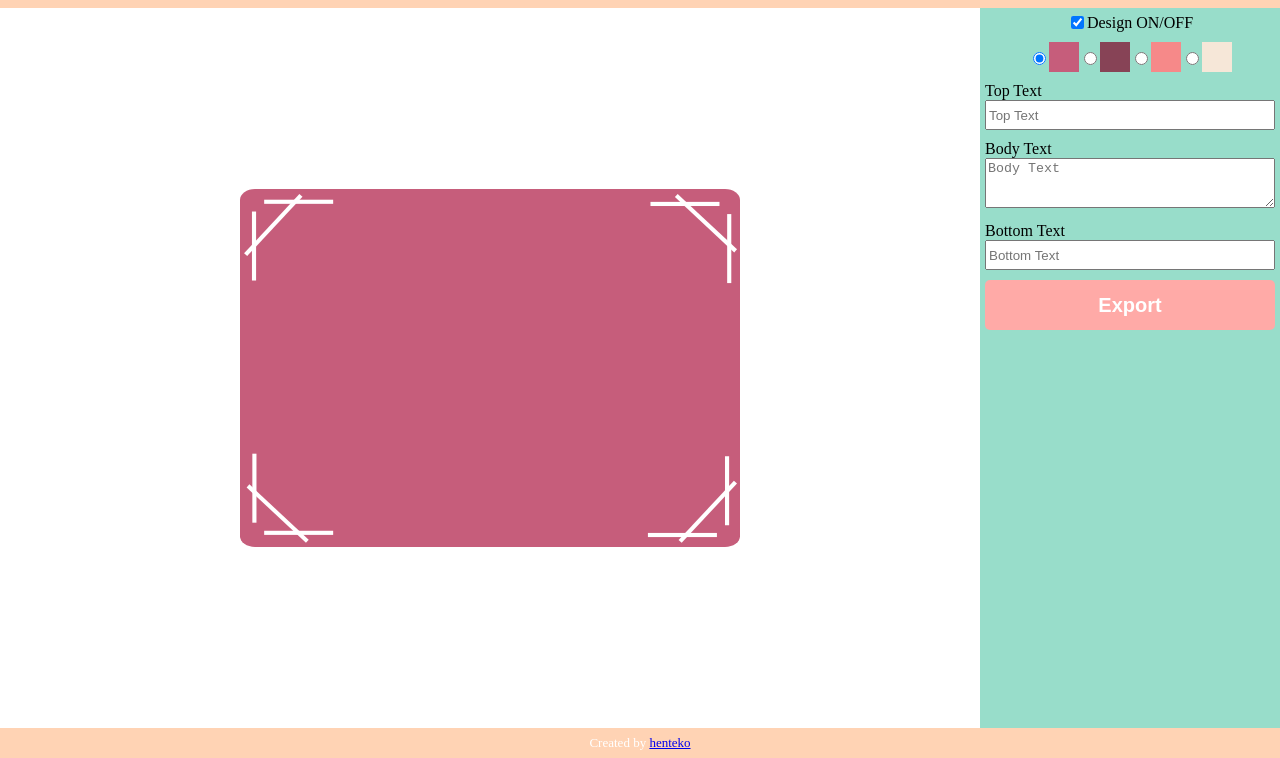
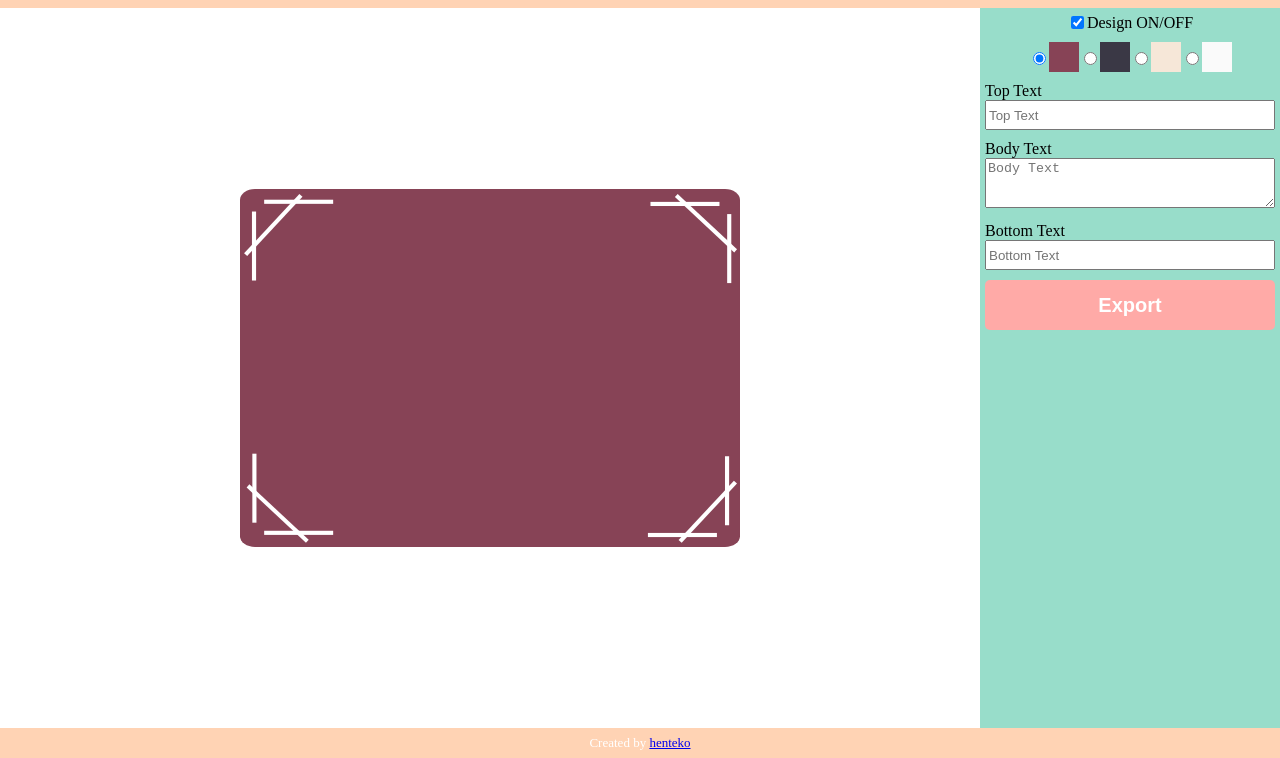
Before and after one commit to henteko/card-maker-kun, a plain HTML site: page index.html in a window 1280 px wide. Shown: the part 42-800 px from the top of the page. Drawn offline with Linux system fonts and the light colour scheme.

Commit message:
色を変更

```diff
--- a/card-maker-kun/index.css
+++ b/card-maker-kun/index.css
@@ -53,7 +53,7 @@ body {
 
 .card {
   position: relative;
-  background-color: #C65D7B;
+  background-color: #874356;
   width: 500px;
   height: 358px;
 
--- a/card-maker-kun/index.js
+++ b/card-maker-kun/index.js
@@ -1,10 +1,4 @@
 const colors = [
-  {
-    base: "#C65D7B",
-    design: "#ffffff",
-    text: "#ffffff",
-    subText: "#ebebeb"
-  },
   {
     base: "#874356",
     design: "#ffffff",
@@ -12,13 +6,19 @@ const colors = [
     subText: "#ebebeb"
   },
   {
-    base: "#F68989",
+    base: "#3A3845",
     design: "#ffffff",
     text: "#ffffff",
     subText: "#ebebeb"
   },
   {
     base: "#F6E7D8",
+    design: "#a1a1a1",
+    text: "#3d3d3d",
+    subText: "#636363"
+  },
+  {
+    base: "#fafafa",
     design: "#a1a1a1",
     text: "#3d3d3d",
     subText: "#636363"
```
